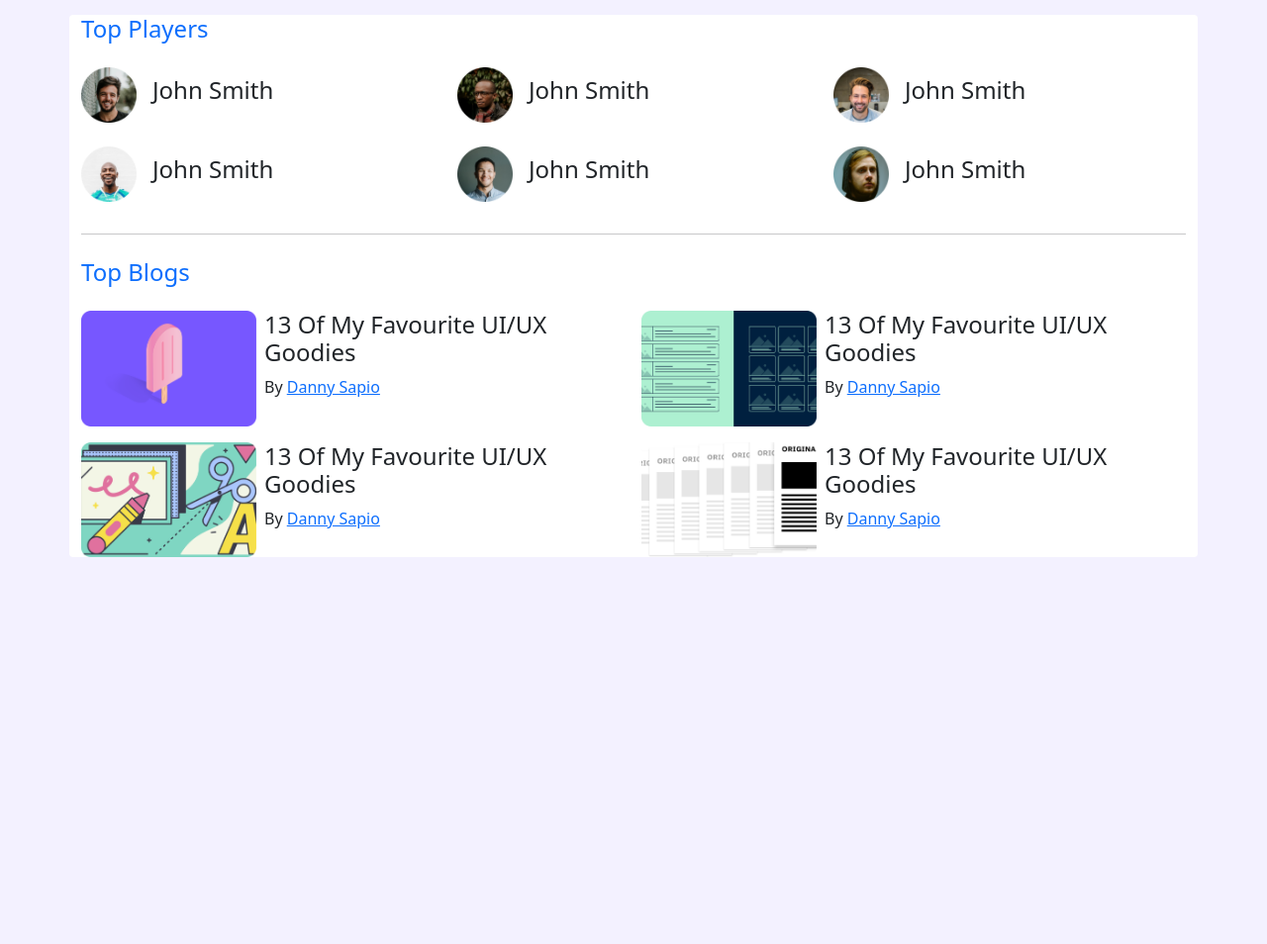
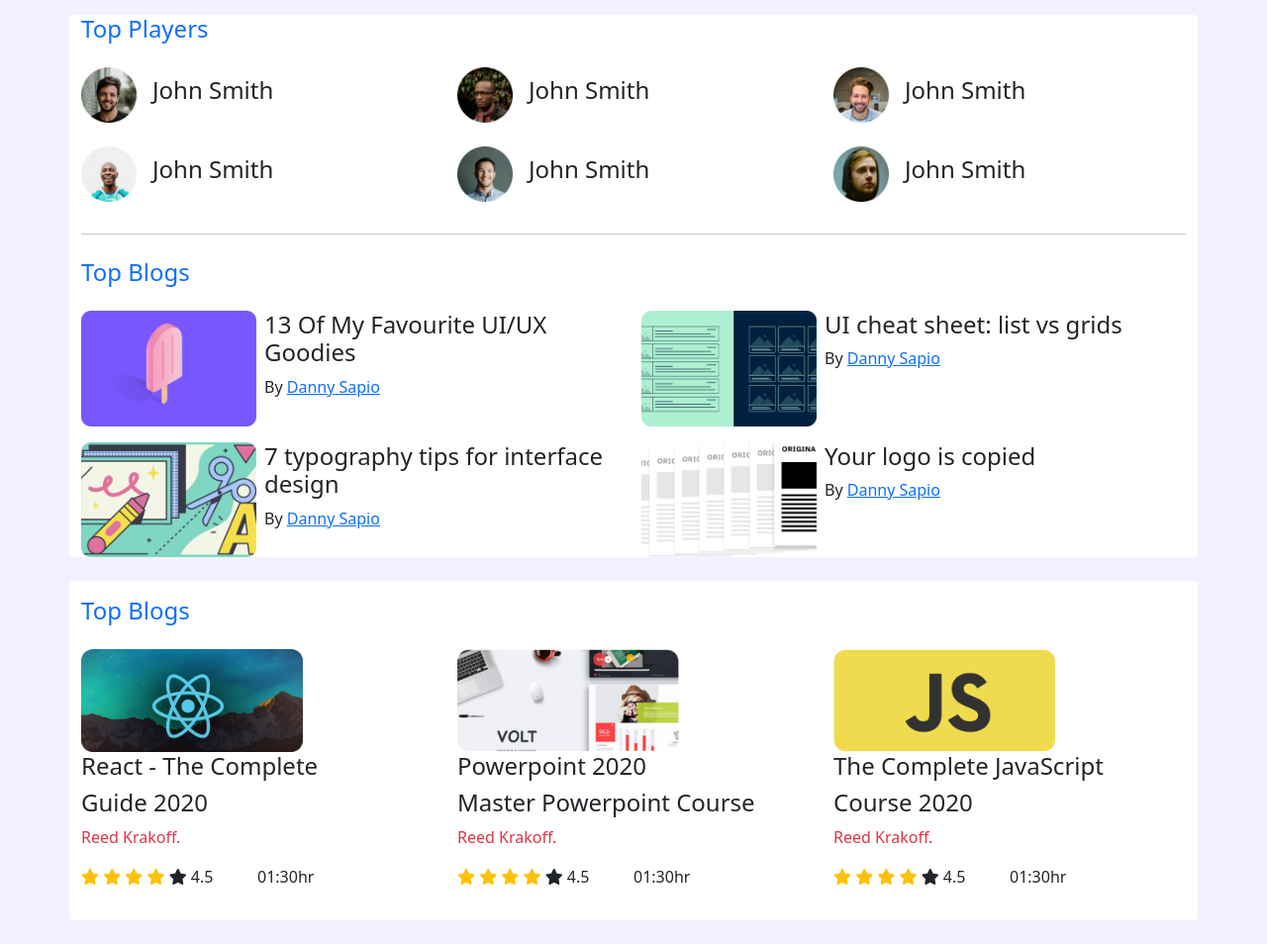
Before and after one commit to kawsarm104/Responsive-Leaderboard, a plain HTML site: page index.html in a window 1280 px wide. Shown: the part 86-1040 px from the top of the page at 99% size. Before the commit the page ends 800 px from the top, so only its background shows below. Drawn offline with nearby package versions, Linux system fonts and the light colour scheme.

Commit message:
added latest course

```diff
--- a/index.html
+++ b/index.html
@@ -12,6 +12,11 @@
       integrity="sha384-EVSTQN3/azprG1Anm3QDgpJLIm9Nao0Yz1ztcQTwFspd3yD65VohhpuuCOmLASjC"
       crossorigin="anonymous"
     />
+        <!-- Font Awesome -->
+        <script
+        src="https://kit.fontawesome.com/27750313fd.js"
+        crossorigin="anonymous"
+      ></script>
   </head>
   <body style="background-color: #F3F1FF;">
     <!-- Header Part Start  -->
@@ -100,7 +105,8 @@
                       <img src="images/blogs/blog-2.png" width="177px" alt="">
 
                     <div class="ps-2">
-                      <h4>13 Of My Favourite UI/UX Goodies</h4>
+                      <h4>UI cheat sheet:
+                        list vs grids</h4>
                       <p>By <a href="#">Danny Sapio</a></p>
                     </div>
                   </div>
@@ -108,7 +114,8 @@
                       <img src="images/blogs/blog-3.png" width="177px" alt="">
 
                     <div class="ps-2">
-                      <h4>13 Of My Favourite UI/UX Goodies</h4>
+                      <h4>7 typography tips
+                        for interface design</h4>
                       <p>By <a href="#">Danny Sapio</a></p>
                     </div>
                   </div>
@@ -116,14 +123,95 @@
                       <img src="images/blogs/blog-4.png" width="177px" alt="">
 
                     <div class="ps-2">
-                      <h4>13 Of My Favourite UI/UX Goodies</h4>
+                      <h4>Your logo is
+                        copied</h4>
                       <p>By <a href="#">Danny Sapio</a></p>
                     </div>
                   </div>
             </div>
              </div>
 
-        </section>
+        </section >
+         <!-- Latest Courses  -->
+         <section class="container bg-white rounded">
+          <div class="pb-3 my-4">
+            <h4 class="text-primary pb-3 pt-3">Top Blogs</h4>
+            <div class="row">
+              <div class="col-lg-4 col-md-6 col-sm-12 d-block">
+                <div class="">
+                  <img src="images/courses/course-1.png" width="224px" height="104px" alt="" />
+                  <div class="">
+                    <h4 class="">React - The Complete</h4><h4> Guide 2020</h4>
+                    <p class="text-danger">Reed Krakoff.</p>
+                    <div class="d-flex pb-3">
+                      <div class="  col-lg-6">
+                        <i class="fas fa-star text-warning"></i>
+                        <i class="fas fa-star text-warning"></i>
+                        <i class="fas fa-star text-warning"></i>
+                        <i class="fas fa-star text-warning"></i>
+                        <i class="fas fa-star "></i>
+                        <span>4.5</span>
+                      </div>
+
+                      <div class=" col-lg-6">
+                        <i class=""></i>
+                        01:30hr
+                      </div>
+                    </div>
+                  </div>
+                </div>
+              </div>
+              <div class="col-lg-4 col-md-6 col-sm-12 d-block">
+                <div class="">
+                  <img src="images/courses/course-2.png" width="224px" height="104px" alt="" />
+                  <div class="">
+                    <h4 class="">Powerpoint 2020</h4><h4>Master Powerpoint Course</h4>
+                    <p class="text-danger">Reed Krakoff.</p>
+                    <div class="d-flex">
+                      <div class="  col-lg-6">
+                        <i class="fas fa-star text-warning"></i>
+                        <i class="fas fa-star text-warning"></i>
+                        <i class="fas fa-star text-warning"></i>
+                        <i class="fas fa-star text-warning"></i>
+                        <i class="fas fa-star "></i>
+                        <span>4.5</span>
+                      </div>
+
+                      <div class=" col-lg-6">
+                        <i class=""></i>
+                        01:30hr
+                      </div>
+                    </div>
+                  </div>
+                </div>
+              </div>
+              <div class="col-lg-4 col-md-6 col-sm-12 d-block">
+                <div class="">
+                  <img src="images/courses/course-3.png" width="224px" height="104px" alt="" />
+                  <div class="">
+                    <h4 class="">The Complete JavaScript </h4><h4>Course 2020</h4>
+                    <p class="text-danger">Reed Krakoff.</p>
+                    <div class="d-flex">
+                      <div class="  col-lg-6 ">
+                        <i class="fas fa-star text-warning"></i>
+                        <i class="fas fa-star text-warning"></i>
+                        <i class="fas fa-star text-warning"></i>
+                        <i class="fas fa-star text-warning"></i>
+                        <i class="fas fa-star "></i>
+                        <span>4.5</span>
+                      </div>
+
+                      <div class=" col-lg-6">
+                        <i class=""></i>
+                        01:30hr
+                      </div>
+                    </div>
+                  </div>
+                </div>
+              </div>
+          </div>
+
+         </section>
     </main>
 
     <script
```
